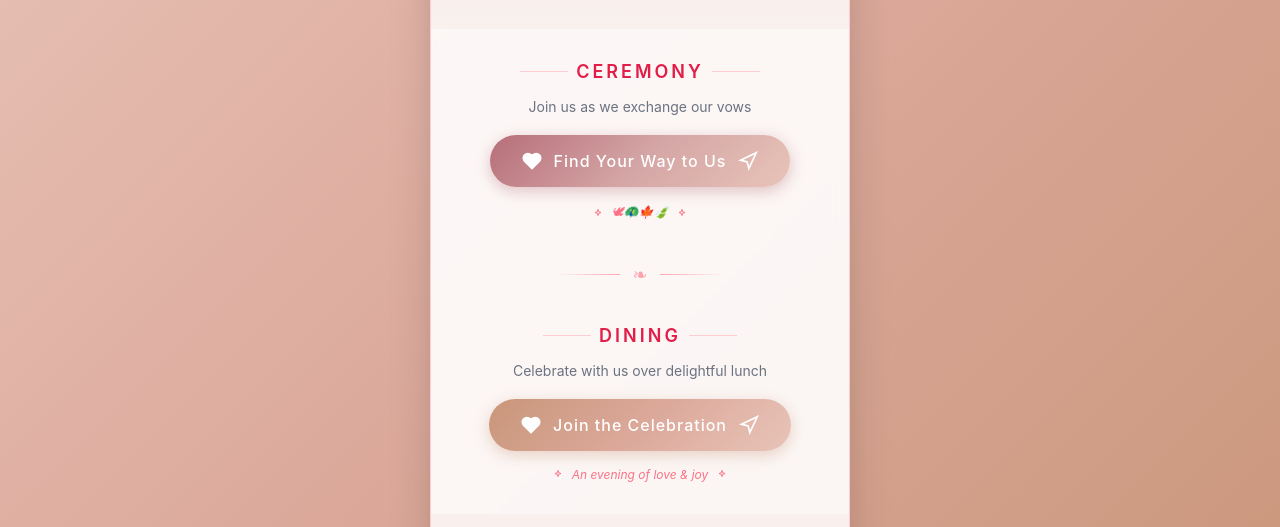
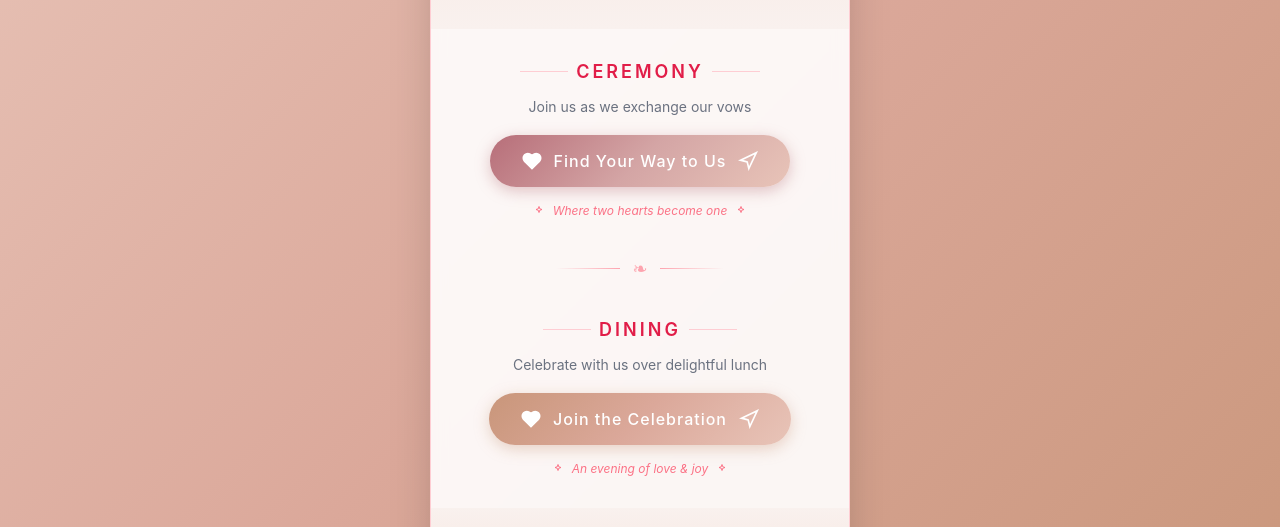
Before and after one commit to gokulkrish07777-dot/-Karthika-Ram-, a plain HTML site: page index.html in a window 1280 px wide. Shown: the part 273-800 px from the top of the page. Drawn offline with Linux system fonts and the light colour scheme.

Commit message:
Update index.html

```diff
--- a/index.html
+++ b/index.html
@@ -159,7 +159,7 @@
             <svg viewBox="0 0 24 24" fill="none" stroke="currentColor" stroke-width="2">
               <path d="M12 3l1.5 4.5L18 9l-4.5 1.5L12 15l-1.5-4.5L6 9l4.5-1.5L12 3z"></path>
             </svg>
-            <span>🕊🦚🍁🍃</span>
+            <span>Where two hearts become one</span>
             <svg viewBox="0 0 24 24" fill="none" stroke="currentColor" stroke-width="2">
               <path d="M12 3l1.5 4.5L18 9l-4.5 1.5L12 15l-1.5-4.5L6 9l4.5-1.5L12 3z"></path>
             </svg>
```
